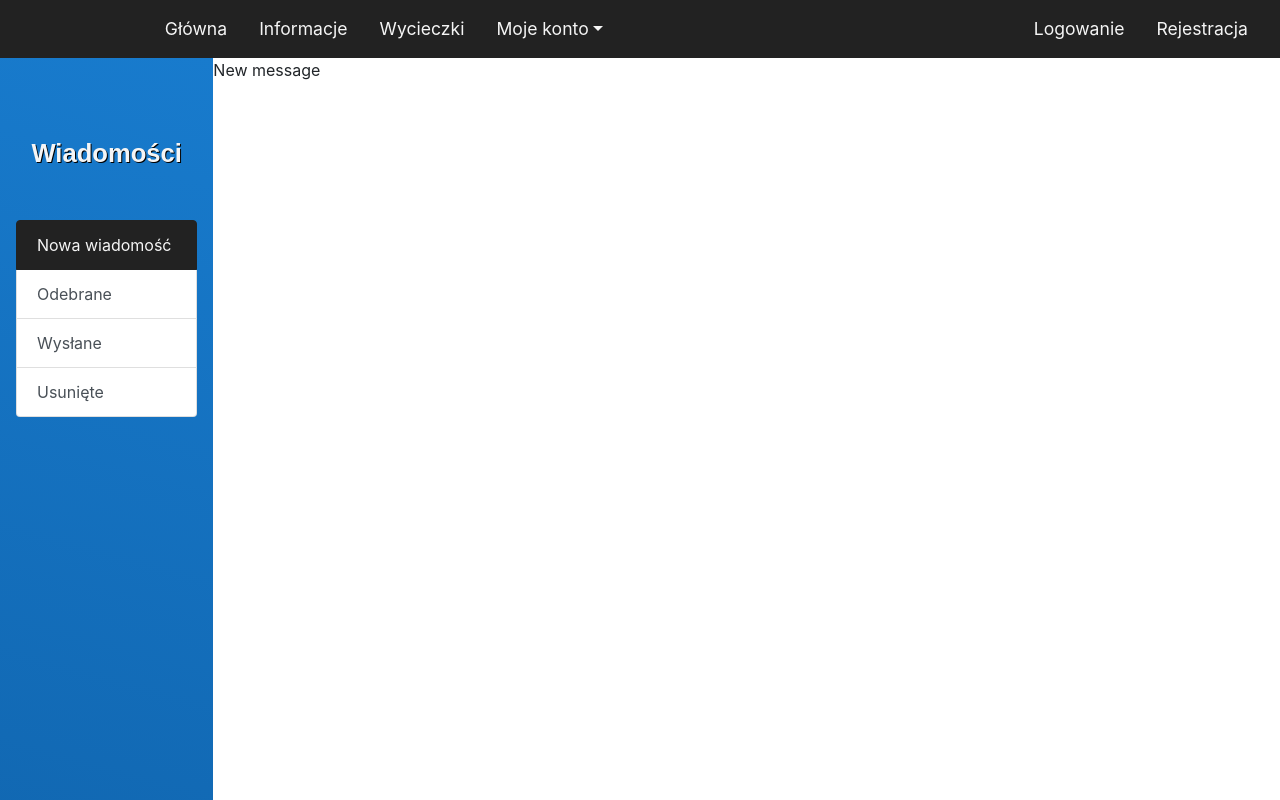
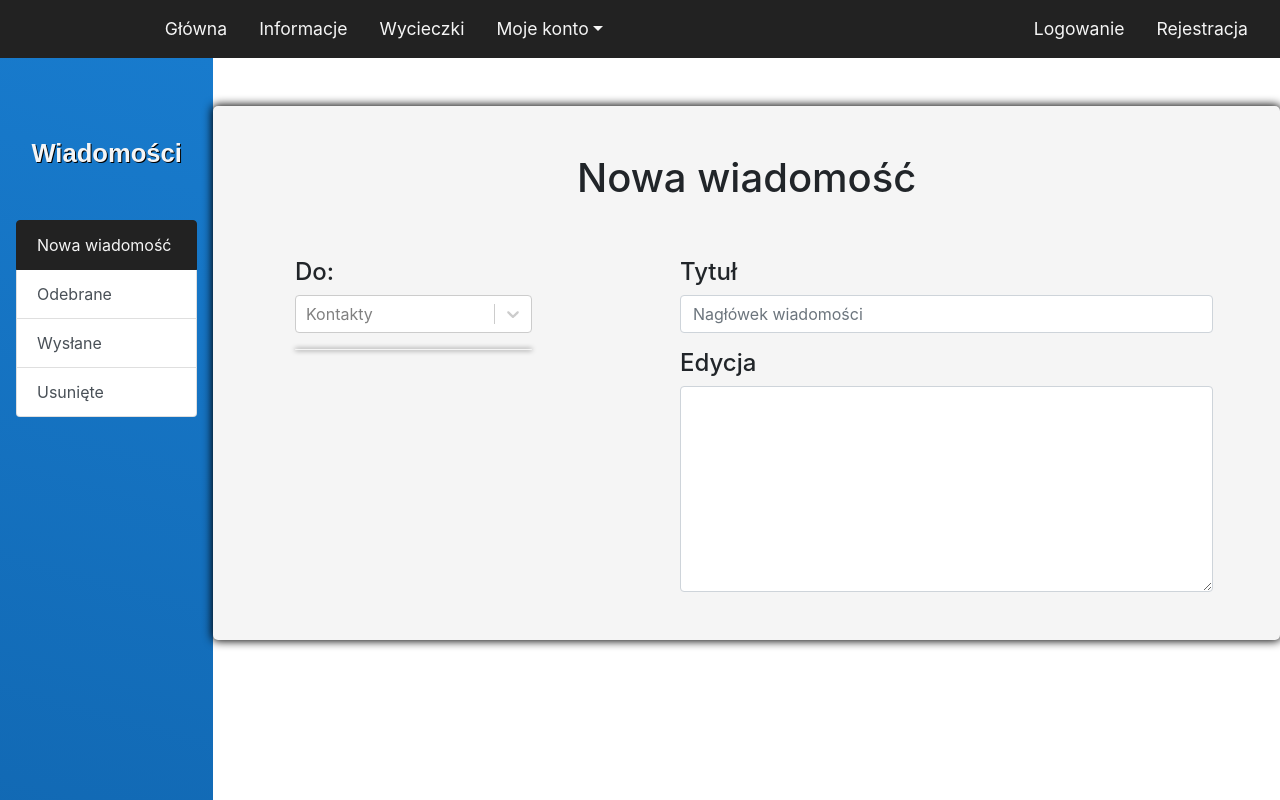
Before and after one commit to navuyi/Praca-Inzynierska-2022, a React (Create React App) app: page /account/messages/new_message in a window 1280 px wide. Shown: the top 800 px of the page. Built offline with nearby package versions, Linux system fonts and the light colour scheme.

Commit message:
new message creator - view

```diff
--- a/package.json
+++ b/package.json
@@ -14,6 +14,7 @@
     "react-redux": "^7.2.4",
     "react-router-dom": "^5.2.0",
     "react-scripts": "4.0.3",
+    "react-select": "^4.3.0",
     "redux": "^4.1.0",
     "web-vitals": "^1.1.1"
   },
--- a/src/pages/messages/NewMessage.js
+++ b/src/pages/messages/NewMessage.js
@@ -1,10 +1,89 @@
 
+import {Container, Row, Col, Form} from "react-bootstrap";
+import {useState} from "react";
+import Select from "react-select";
+import {FormControl} from "react-bootstrap";
+import X from '../../images/icons/close.png';
 
 function NewMessage(){
+    const [contacts, setContacts] = useState([]);
+    const [options, setOptions] = useState([
+        {value: "Karolina Ewa", label: "Karolina Ewa"},
+        {value: "Marian Ferd", label: "Marian Ferd"},
+        {value: "Rick Sanchez", label: "Rick Sanchez"},
+        {value: "Kyle Paul", label: "Kyle Paul"},
+        {value: "Kyle dyle", label: "Kyle dyle"},
+        {value: "Robert Kubica", label: "Robert Kubica"},
+        {value: "Mariusz P", label: "Mariusz P"},
+    ]);
+
+    const selectContact = (e) =>{
+        // Add contact to selected contacts
+        const tmp_contacts = [...contacts];
+        tmp_contacts.push(e);
+        setContacts(tmp_contacts);
+
+        // Delete selected contacts from available choice
+        const index = options.indexOf(e);
+        var tmp_options = [... options];
+        tmp_options.splice(index, 1);
+        setOptions(tmp_options);
+    }
+    const removeContact = (e) =>{
+        // Remove contact from selected contacts
+        var tmp_contacts = [... contacts];
+        const tmp_contact = tmp_contacts[e.target.id];
+        tmp_contacts.splice(e.target.id, 1);
+        setContacts(tmp_contacts);
+
+        // Add removed contact back to available choice
+        var tmp_options = [... options];
+        tmp_options.push(tmp_contact);
+        setOptions(tmp_options);
+
+        console.log(tmp_contact);
+    }
 
     return(
         <div className="newMessage">
-            New message
+            <Container className={"cont mt-lg-5 pt-lg-5 pb-lg-5"}>
+                <Row className={"d-flex align-items-center justify-content-center mb-lg-5"}>
+                    <h1> Nowa wiadomość </h1>
+                </Row>
+                <Row className={"d-flex justify-content-lg-around"}>
+                    <Col lg={3} className={"d-flex flex-column "}>
+                        <h4> Do: </h4>
+                        <Select
+                            placeholder="Kontakty"
+                            options ={options}
+                            maxMenuHeight = {200}
+                            onChange = {selectContact}
+                        />
+                        <div className="contacts-box">
+                            {
+                                contacts.map((contact, index)=>{
+                                    return <div key={index} className="contact"><p>{contact.label}</p> <img src={X} alt={""} id={index} onClick={removeContact}/></div>
+                                })
+                            }
+                        </div>
+                    </Col>
+                    <Col lg={6}>
+                        <Row className={"d-flex flex-column"}>
+                            <h4>Tytuł</h4>
+                            <FormControl
+                                placeholder="Nagłówek wiadomości"
+                            />
+                        </Row>
+                        <Row className={"d-flex flex-column mt-lg-3"}>
+                            <h4> Edycja </h4>
+                            <FormControl
+                                as="textarea"
+                                rows={8}
+                            />
+                        </Row>
+                    </Col>
+                </Row>
+            </Container>
         </div>
     )
 }
--- a/src/styles/newMessage.css
+++ b/src/styles/newMessage.css
@@ -1,3 +1,63 @@
 .newMessage{
     min-height: 100vh;
 }
+.newMessage .cont{
+    background-color: whitesmoke;
+
+    box-shadow: 0px 0px 10px 1px black;
+    border-radius: 5px;
+}
+.newMessage .contacts-box{
+    width: 100%;
+    margin: 1em 0;
+
+    max-height: 255px;
+    min-height: 1px;
+
+    overflow-y: auto;
+
+    border-radius: 5px;
+
+    box-shadow: 0 0  5px 0px black;
+}
+.newMessage .contact{
+    background-color: #ffffff;
+
+    padding: 0.3em 0.8em;
+
+    font-size: 1.1rem;
+    width: 100%;
+    text-align: left;
+
+    display: flex;
+    flex-direction: row;
+    align-items: center;
+    justify-content: space-between;
+
+    user-select: none;
+    cursor: pointer;
+}
+.newMessage .contact:hover{
+    background-color: #187bcd;
+}
+.newMessage .contact:hover img{
+    visibility: visible;
+}
+.newMessage .contact:hover p{
+    color: white;
+}
+.newMessage .contact img{
+    width: 15px;
+    visibility: hidden;
+    filter: invert(1);
+}
+.newMessage .contact img:hover{
+    filter: unset;
+}
+.newMessage .contact img:active{
+    filter: drop-shadow(0px 0px 10px white);
+}
+.newMessage .contact p{
+    margin: 0;
+    font-size: 1.1rem;
+}
```
Also changed, not shown: 1 other file (tests, documents, lock files or other folders).
